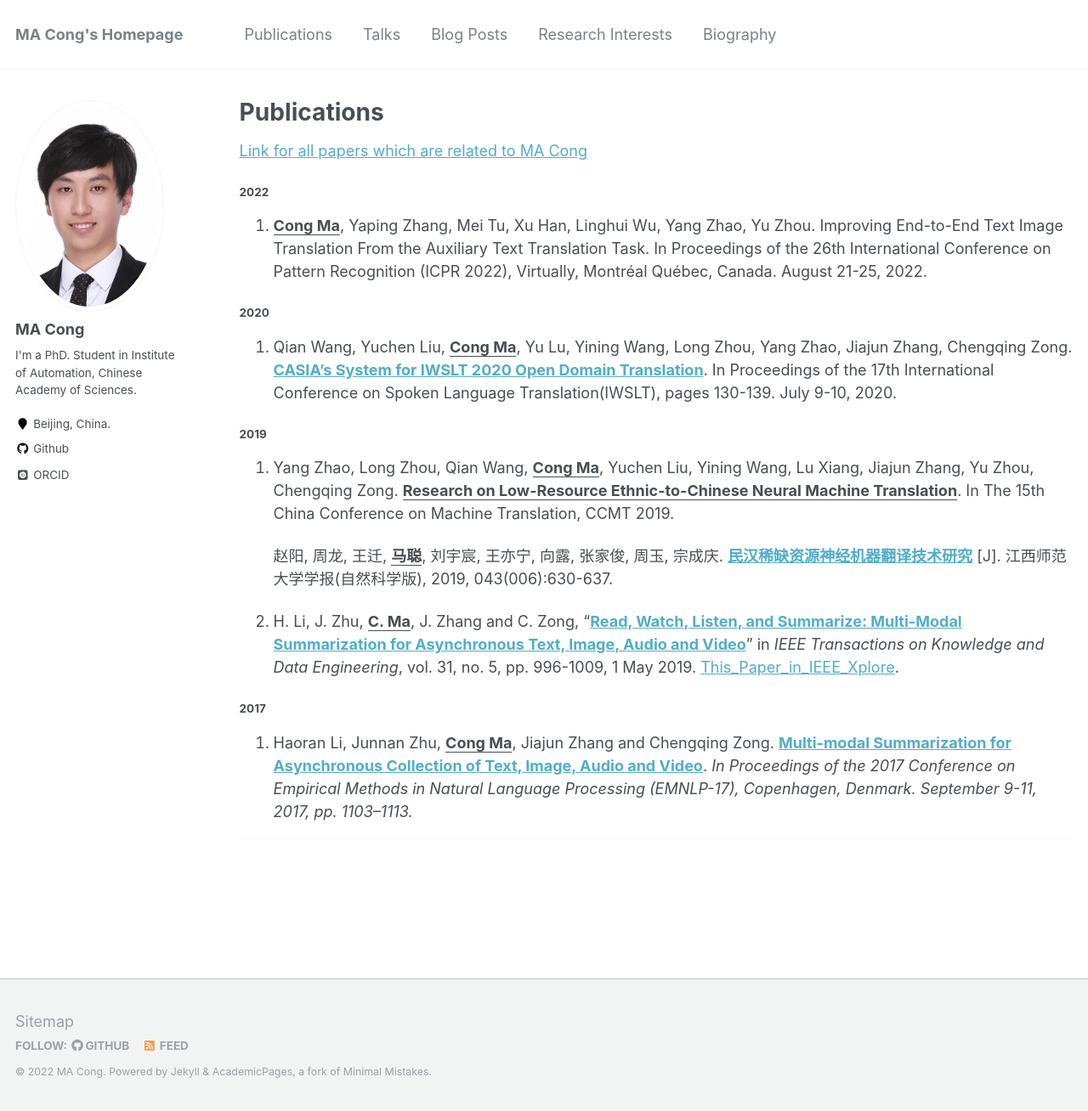
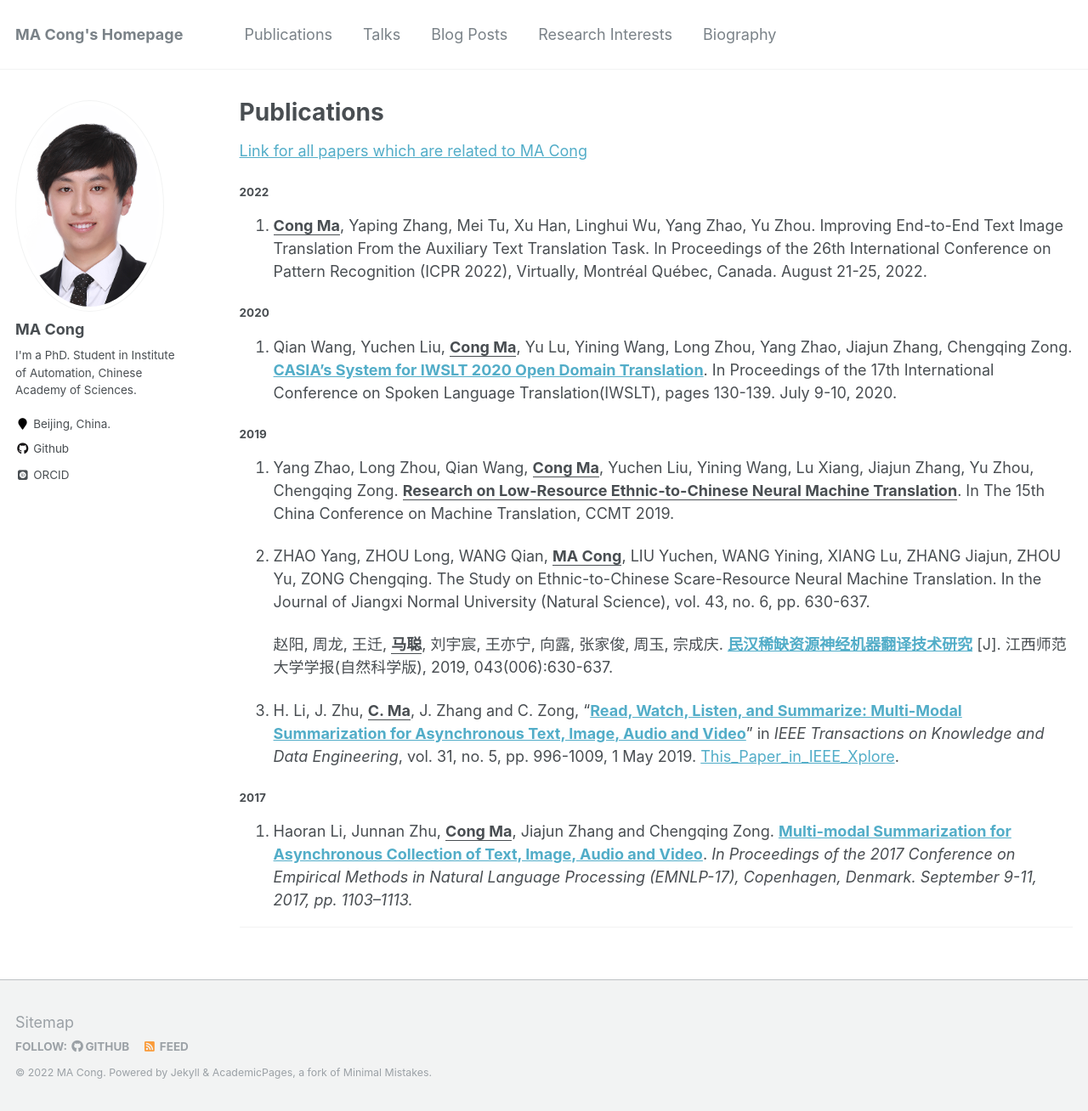
Before and after one commit to EriCongMa/ericongma.github.io, a Jekyll site: the page built from _pages/publications.md, in a window 1280 px wide and 1308 px high. Shown: the whole window at 85% size. Built offline with Jekyll 4.4.1, drawn with Linux system fonts in a browser that asks for light colours; some web fonts are replaced.

Commit message:
macong:2022-07-18_12:16:56

```diff
--- a/_pages/publications.md
+++ b/_pages/publications.md
@@ -35,9 +35,11 @@ author_profile: true
 
 1. Yang Zhao, Long Zhou, Qian Wang, **<u>Cong Ma</u>**, Yuchen Liu, Yining Wang, Lu Xiang, Jiajun Zhang, Yu Zhou, Chengqing Zong. **<u>Research on Low-Resource Ethnic-to-Chinese Neural Machine Translation</u>**. In The 15th China Conference on Machine Translation, CCMT 2019.
 
+2. ZHAO Yang, ZHOU Long, WANG Qian, **<u>MA Cong</u>**, LIU Yuchen, WANG Yining, XIANG Lu, ZHANG Jiajun, ZHOU Yu, ZONG Chengqing. The Study on Ethnic-to-Chinese Scare-Resource Neural Machine Translation. In the Journal of Jiangxi Normal University (Natural Science), vol. 43, no. 6, pp. 630-637.
+
    赵阳, 周龙, 王迁, **<u>马聪</u>**, 刘宇宸, 王亦宁, 向露, 张家俊, 周玉, 宗成庆. [**民汉稀缺资源神经机器翻译技术研究**](http://d.wanfangdata.com.cn/periodical/jxsfdxxb201906012) [J]. 江西师范大学学报(自然科学版), 2019, 043(006):630-637.
 
-2. H. Li, J. Zhu, **<u>C. Ma</u>**, J. Zhang and C. Zong, "[**Read, Watch, Listen, and Summarize: Multi-Modal Summarization for Asynchronous Text, Image, Audio and Video**](https://github.com/EriCongMa/Publications-of-EriC.MA/blob/master/Journal_Papers/2018-TKDE-CongMa.pdf)" in *IEEE Transactions on Knowledge and Data Engineering*, vol. 31, no. 5, pp. 996-1009, 1 May 2019. [This_Paper_in_IEEE_Xplore](https://ieeexplore.ieee.org/document/8387512?arnumber=8387512&source=authoralert).
+3. H. Li, J. Zhu, **<u>C. Ma</u>**, J. Zhang and C. Zong, "[**Read, Watch, Listen, and Summarize: Multi-Modal Summarization for Asynchronous Text, Image, Audio and Video**](https://github.com/EriCongMa/Publications-of-EriC.MA/blob/master/Journal_Papers/2018-TKDE-CongMa.pdf)" in *IEEE Transactions on Knowledge and Data Engineering*, vol. 31, no. 5, pp. 996-1009, 1 May 2019. [This_Paper_in_IEEE_Xplore](https://ieeexplore.ieee.org/document/8387512?arnumber=8387512&source=authoralert).
 
 
 
```
Also changed, not shown: 1 other file.
